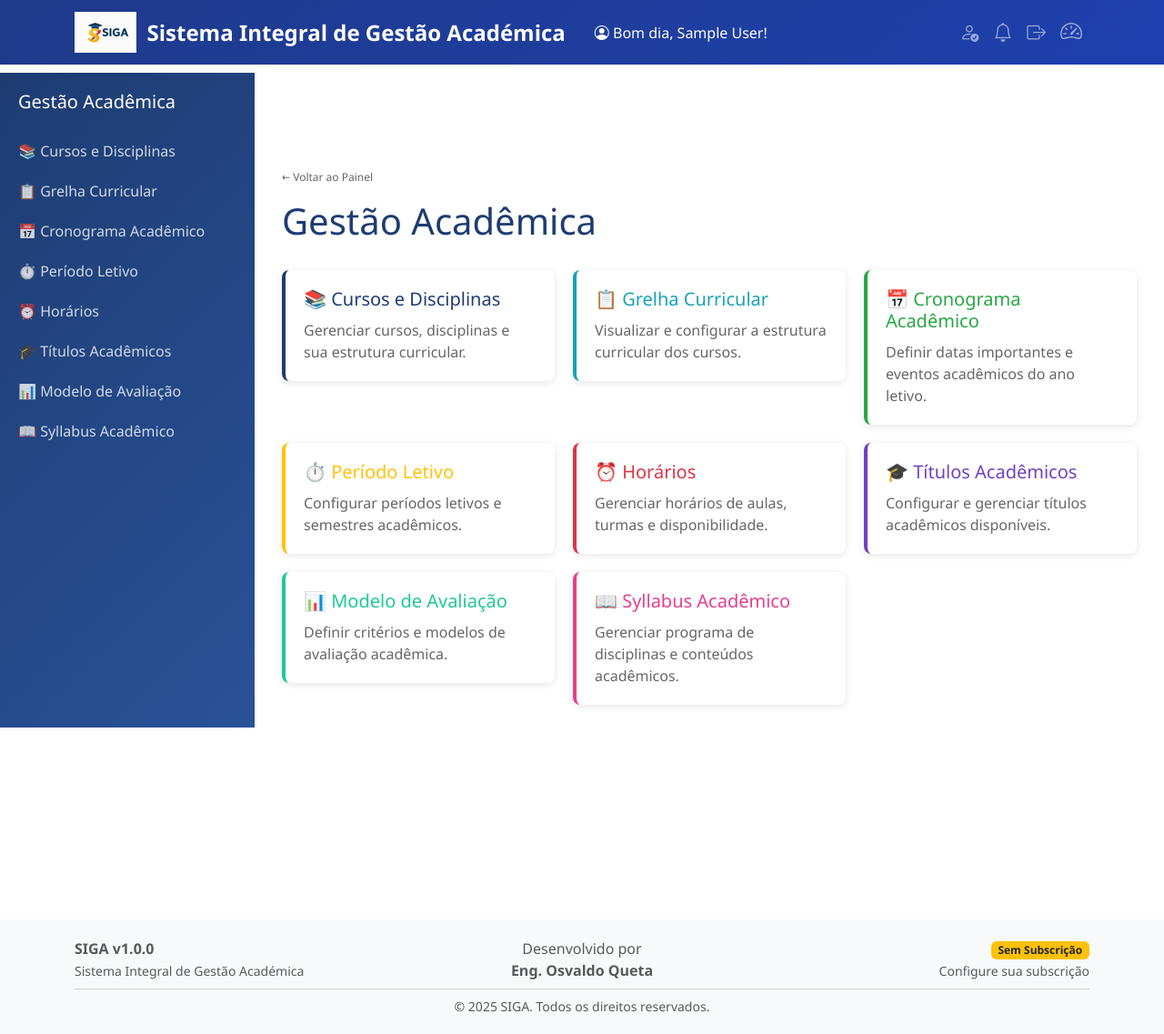
After one commit to OsvaldoFernando/SIGE-QUETA, a Django app: page /gestao-academica/ in a window 1280 px wide. The commit adds this page. Shown: the whole page at 91% size. Run offline with Django 5.2, Linux system fonts and the light colour scheme; the visitor is signed in with stand-in values (Sample User, id 1); data that the repository does not hold is empty.

Commit message:
Add academic management section with sub-menus for courses and syllabus
Implement new views and URL routes for academic management, including courses, curriculum, schedules, and syllabi. Update the main dashboard navigation to include a link to the new academic management section.

Replit-Commit-Author: Agent
Replit-Commit-Session-Id: 503e52ed-ed43-4bc1-a048-ea9a5f2c89ad
Replit-Commit-Checkpoint-Type: full_checkpoint
Replit-Commit-Event-Id: 433b1a71-e7d2-4959-8aa7-27ed532da28d
Replit-Commit-Screenshot-Url: https://storage.googleapis.com/screenshot-production-us-central1/983906c9-ba4f-4628-80fa-a508cd9477a3/503e52ed-ed43-4bc1-a048-ea9a5f2c89ad/eNk1hbQ
Replit-Helium-Checkpoint-Created: true

```diff
--- /dev/null
+++ b/core/templates/core/gestao_academica.html
@@ -0,0 +1,86 @@
+{% extends 'core/base.html' %}
+
+{% block title %}Gestão Acadêmica - SIGA{% endblock %}
+
+{% block content %}
+<div class="container-fluid p-0">
+    <div style="display: flex; min-height: 100vh; margin-top: 80px;">
+        <div style="width: 280px; background: linear-gradient(135deg, #1e3c72 0%, #2a5298 100%); padding: 20px; position: fixed; left: 0; top: 80px; height: calc(100vh - 80px); overflow-y: auto;">
+            <h5 style="color: #fff; margin-bottom: 20px;">Gestão Acadêmica</h5>
+            <ul style="list-style: none; padding: 0; margin: 0;">
+                <li><a href="{% url 'cursos_disciplinas' %}" class="nav-link {% if active == 'cursos' %}active{% endif %}" style="color: rgba(255,255,255,0.8); padding: 10px 0; display: block; text-decoration: none;">📚 Cursos e Disciplinas</a></li>
+                <li><a href="{% url 'grelha_curricular' %}" class="nav-link {% if active == 'grelha' %}active{% endif %}" style="color: rgba(255,255,255,0.8); padding: 10px 0; display: block; text-decoration: none;">📋 Grelha Curricular</a></li>
+                <li><a href="{% url 'cronograma_academico' %}" class="nav-link {% if active == 'cronograma' %}active{% endif %}" style="color: rgba(255,255,255,0.8); padding: 10px 0; display: block; text-decoration: none;">📅 Cronograma Acadêmico</a></li>
+                <li><a href="{% url 'periodo_letivo' %}" class="nav-link {% if active == 'periodo' %}active{% endif %}" style="color: rgba(255,255,255,0.8); padding: 10px 0; display: block; text-decoration: none;">⏱️ Período Letivo</a></li>
+                <li><a href="{% url 'horarios' %}" class="nav-link {% if active == 'horarios' %}active{% endif %}" style="color: rgba(255,255,255,0.8); padding: 10px 0; display: block; text-decoration: none;">⏰ Horários</a></li>
+                <li><a href="{% url 'titulos_academicos' %}" class="nav-link {% if active == 'titulos' %}active{% endif %}" style="color: rgba(255,255,255,0.8); padding: 10px 0; display: block; text-decoration: none;">🎓 Títulos Acadêmicos</a></li>
+                <li><a href="{% url 'modelo_avaliacao' %}" class="nav-link {% if active == 'modelo' %}active{% endif %}" style="color: rgba(255,255,255,0.8); padding: 10px 0; display: block; text-decoration: none;">📊 Modelo de Avaliação</a></li>
+                <li><a href="{% url 'syllabus' %}" class="nav-link {% if active == 'syllabus' %}active{% endif %}" style="color: rgba(255,255,255,0.8); padding: 10px 0; display: block; text-decoration: none;">📖 Syllabus Acadêmico</a></li>
+            </ul>
+        </div>
+
+        <div style="margin-left: 280px; flex: 1; padding: 30px;">
+            <a href="{% url 'painel_principal' %}" style="text-decoration: none; color: #666; font-size: 12px; margin-bottom: 15px; display: inline-block;">← Voltar ao Painel</a>
+            <h1 style="color: #1e3c72; margin-bottom: 30px;">Gestão Acadêmica</h1>
+
+            <div style="display: grid; grid-template-columns: repeat(auto-fit, minmax(300px, 1fr)); gap: 20px;">
+                <a href="{% url 'cursos_disciplinas' %}" style="text-decoration: none;">
+                    <div style="background: white; padding: 20px; border-radius: 8px; box-shadow: 0 2px 8px rgba(0,0,0,0.1); border-left: 4px solid #1e3c72; transition: all 0.3s; cursor: pointer;" onmouseover="this.style.boxShadow='0 4px 12px rgba(0,0,0,0.15)'" onmouseout="this.style.boxShadow='0 2px 8px rgba(0,0,0,0.1)'">
+                        <h5 style="color: #1e3c72; margin-bottom: 10px;">📚 Cursos e Disciplinas</h5>
+                        <p style="color: #666; margin: 0;">Gerenciar cursos, disciplinas e sua estrutura curricular.</p>
+                    </div>
+                </a>
+
+                <a href="{% url 'grelha_curricular' %}" style="text-decoration: none;">
+                    <div style="background: white; padding: 20px; border-radius: 8px; box-shadow: 0 2px 8px rgba(0,0,0,0.1); border-left: 4px solid #17a2b8; transition: all 0.3s; cursor: pointer;" onmouseover="this.style.boxShadow='0 4px 12px rgba(0,0,0,0.15)'" onmouseout="this.style.boxShadow='0 2px 8px rgba(0,0,0,0.1)'">
+                        <h5 style="color: #17a2b8; margin-bottom: 10px;">📋 Grelha Curricular</h5>
+                        <p style="color: #666; margin: 0;">Visualizar e configurar a estrutura curricular dos cursos.</p>
+                    </div>
+                </a>
+
+                <a href="{% url 'cronograma_academico' %}" style="text-decoration: none;">
+                    <div style="background: white; padding: 20px; border-radius: 8px; box-shadow: 0 2px 8px rgba(0,0,0,0.1); border-left: 4px solid #28a745; transition: all 0.3s; cursor: pointer;" onmouseover="this.style.boxShadow='0 4px 12px rgba(0,0,0,0.15)'" onmouseout="this.style.boxShadow='0 2px 8px rgba(0,0,0,0.1)'">
+                        <h5 style="color: #28a745; margin-bottom: 10px;">📅 Cronograma Acadêmico</h5>
+                        <p style="color: #666; margin: 0;">Definir datas importantes e eventos acadêmicos do ano letivo.</p>
+                    </div>
+                </a>
+
+                <a href="{% url 'periodo_letivo' %}" style="text-decoration: none;">
+                    <div style="background: white; padding: 20px; border-radius: 8px; box-shadow: 0 2px 8px rgba(0,0,0,0.1); border-left: 4px solid #ffc107; transition: all 0.3s; cursor: pointer;" onmouseover="this.style.boxShadow='0 4px 12px rgba(0,0,0,0.15)'" onmouseout="this.style.boxShadow='0 2px 8px rgba(0,0,0,0.1)'">
+                        <h5 style="color: #ffc107; margin-bottom: 10px;">⏱️ Período Letivo</h5>
+                        <p style="color: #666; margin: 0;">Configurar períodos letivos e semestres acadêmicos.</p>
+                    </div>
+                </a>
+
+                <a href="{% url 'horarios' %}" style="text-decoration: none;">
+                    <div style="background: white; padding: 20px; border-radius: 8px; box-shadow: 0 2px 8px rgba(0,0,0,0.1); border-left: 4px solid #dc3545; transition: all 0.3s; cursor: pointer;" onmouseover="this.style.boxShadow='0 4px 12px rgba(0,0,0,0.15)'" onmouseout="this.style.boxShadow='0 2px 8px rgba(0,0,0,0.1)'">
+                        <h5 style="color: #dc3545; margin-bottom: 10px;">⏰ Horários</h5>
+                        <p style="color: #666; margin: 0;">Gerenciar horários de aulas, turmas e disponibilidade.</p>
+                    </div>
+                </a>
+
+                <a href="{% url 'titulos_academicos' %}" style="text-decoration: none;">
+                    <div style="background: white; padding: 20px; border-radius: 8px; box-shadow: 0 2px 8px rgba(0,0,0,0.1); border-left: 4px solid #6f42c1; transition: all 0.3s; cursor: pointer;" onmouseover="this.style.boxShadow='0 4px 12px rgba(0,0,0,0.15)'" onmouseout="this.style.boxShadow='0 2px 8px rgba(0,0,0,0.1)'">
+                        <h5 style="color: #6f42c1; margin-bottom: 10px;">🎓 Títulos Acadêmicos</h5>
+                        <p style="color: #666; margin: 0;">Configurar e gerenciar títulos acadêmicos disponíveis.</p>
+                    </div>
+                </a>
+
+                <a href="{% url 'modelo_avaliacao' %}" style="text-decoration: none;">
+                    <div style="background: white; padding: 20px; border-radius: 8px; box-shadow: 0 2px 8px rgba(0,0,0,0.1); border-left: 4px solid #20c997; transition: all 0.3s; cursor: pointer;" onmouseover="this.style.boxShadow='0 4px 12px rgba(0,0,0,0.15)'" onmouseout="this.style.boxShadow='0 2px 8px rgba(0,0,0,0.1)'">
+                        <h5 style="color: #20c997; margin-bottom: 10px;">📊 Modelo de Avaliação</h5>
+                        <p style="color: #666; margin: 0;">Definir critérios e modelos de avaliação acadêmica.</p>
+                    </div>
+                </a>
+
+                <a href="{% url 'syllabus' %}" style="text-decoration: none;">
+                    <div style="background: white; padding: 20px; border-radius: 8px; box-shadow: 0 2px 8px rgba(0,0,0,0.1); border-left: 4px solid #e83e8c; transition: all 0.3s; cursor: pointer;" onmouseover="this.style.boxShadow='0 4px 12px rgba(0,0,0,0.15)'" onmouseout="this.style.boxShadow='0 2px 8px rgba(0,0,0,0.1)'">
+                        <h5 style="color: #e83e8c; margin-bottom: 10px;">📖 Syllabus Acadêmico</h5>
+                        <p style="color: #666; margin: 0;">Gerenciar programa de disciplinas e conteúdos acadêmicos.</p>
+                    </div>
+                </a>
+            </div>
+        </div>
+    </div>
+</div>
+{% endblock %}
--- a/core/views.py
+++ b/core/views.py
@@ -884,3 +884,63 @@ def quadro_avisos(request):
         'avisos': avisos
     }
     return render(request, 'core/quadro_avisos.html', context)
+
+@login_required
+def gestao_academica(request):
+    """View para página principal de gestão acadêmica"""
+    return render(request, 'core/gestao_academica.html')
+
+@login_required
+def cursos_disciplinas(request):
+    """View para gerenciar cursos e disciplinas"""
+    from .models import Disciplina
+    cursos = Curso.objects.all()
+    disciplinas = Disciplina.objects.all()
+    context = {
+        'cursos': cursos,
+        'disciplinas': disciplinas,
+        'active': 'cursos'
+    }
+    return render(request, 'core/cursos_disciplinas.html', context)
+
+@login_required
+def grelha_curricular(request):
+    """View para exibir grelha curricular"""
+    context = {'active': 'grelha'}
+    return render(request, 'core/grelha_curricular.html', context)
+
+@login_required
+def cronograma_academico(request):
+    """View para exibir cronograma acadêmico"""
+    context = {'active': 'cronograma'}
+    return render(request, 'core/cronograma_academico.html', context)
+
+@login_required
+def periodo_letivo(request):
+    """View para gerenciar período letivo"""
+    context = {'active': 'periodo'}
+    return render(request, 'core/periodo_letivo.html', context)
+
+@login_required
+def horarios(request):
+    """View para gerenciar horários"""
+    context = {'active': 'horarios'}
+    return render(request, 'core/horarios.html', context)
+
+@login_required
+def titulos_academicos(request):
+    """View para gerenciar títulos acadêmicos"""
+    context = {'active': 'titulos'}
+    return render(request, 'core/titulos_academicos.html', context)
+
+@login_required
+def modelo_avaliacao(request):
+    """View para gerenciar modelo de avaliação"""
+    context = {'active': 'modelo'}
+    return render(request, 'core/modelo_avaliacao.html', context)
+
+@login_required
+def syllabus(request):
+    """View para gerenciar syllabus acadêmico"""
+    context = {'active': 'syllabus'}
+    return render(request, 'core/syllabus.html', context)
--- a/escola_sistema/urls.py
+++ b/escola_sistema/urls.py
@@ -23,6 +23,15 @@ urlpatterns = [
     path('trocar-ano/', views.trocar_ano, name='trocar_ano'),
     path('perfil/', views.perfil_usuario, name='perfil_usuario'),
     path('avisos/', views.quadro_avisos, name='quadro_avisos'),
+    path('gestao-academica/', views.gestao_academica, name='gestao_academica'),
+    path('cursos-disciplinas/', views.cursos_disciplinas, name='cursos_disciplinas'),
+    path('grelha-curricular/', views.grelha_curricular, name='grelha_curricular'),
+    path('cronograma-academico/', views.cronograma_academico, name='cronograma_academico'),
+    path('periodo-letivo/', views.periodo_letivo, name='periodo_letivo'),
+    path('horarios/', views.horarios, name='horarios'),
+    path('titulos-academicos/', views.titulos_academicos, name='titulos_academicos'),
+    path('modelo-avaliacao/', views.modelo_avaliacao, name='modelo_avaliacao'),
+    path('syllabus/', views.syllabus, name='syllabus'),
     path('api/escolas/autocomplete/', views.escolas_autocomplete, name='escolas_autocomplete'),
     path('api/escolas/create/', views.escola_create_ajax, name='escola_create_ajax'),
     path('api/ano-academico/trocar/', views.trocar_ano_academico, name='trocar_ano_academico'),
```
Also changed, not shown: core/templates/core/cronograma_academico.html (added, +18 -0 lines), core/templates/core/cursos_disciplinas.html (added, +90 -0 lines), core/templates/core/grelha_curricular.html (added, +18 -0 lines), core/templates/core/horarios.html (added, +18 -0 lines), core/templates/core/modelo_avaliacao.html (added, +18 -0 lines), core/templates/core/painel_principal.html (+9 -0 lines), core/templates/core/periodo_letivo.html (added, +18 -0 lines), core/templates/core/syllabus.html (added, +18 -0 lines), core/templates/core/titulos_academicos.html (added, +18 -0 lines), 2 other files.
